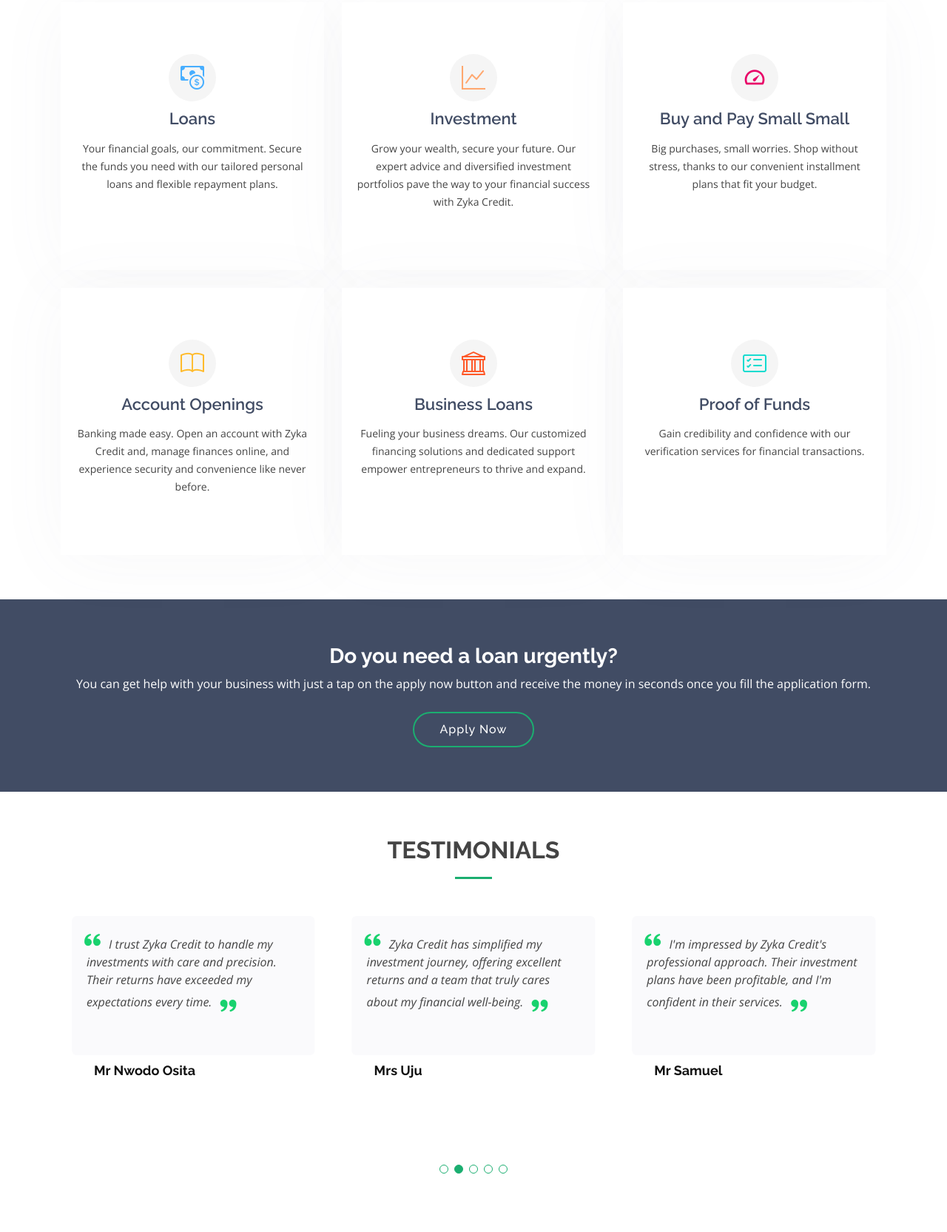
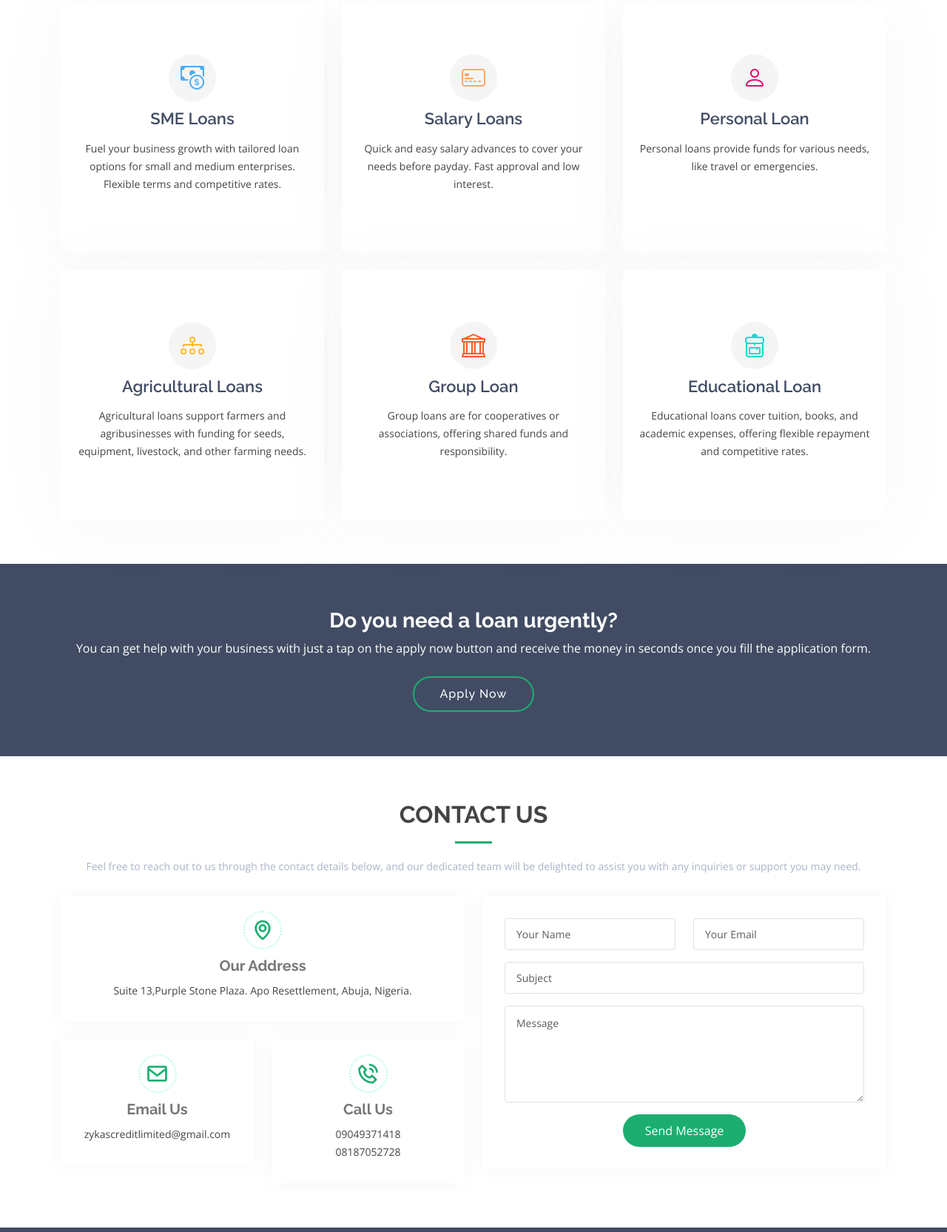
Before and after one commit to Dakolo14/zyka, a plain HTML site: page index.html in a window 1280 px wide. Shown: the part 1750-3415 px from the top of the page at 74% size. Drawn offline with nearby package versions, Linux system fonts and the light colour scheme.

Commit message:
new updated commit

```diff
--- a/index.html
+++ b/index.html
@@ -156,9 +156,9 @@
               <div class="icon">
                 <i class="bi bi-cash-coin"></i>
               </div>
-              <h4><a href="">Loans</a></h4>
+              <h4><a href="">SME Loans</a></h4>
               <p>
-                Your financial goals, our commitment. Secure the funds you need with our tailored personal loans and flexible repayment plans.
+                Fuel your business growth with tailored loan options for small and medium enterprises. Flexible terms and competitive rates.
               </p>
             </div>
           </div>
@@ -166,11 +166,11 @@
           <div class="col-lg-4 col-md-6 d-flex align-items-stretch mt-4 mt-md-0" data-aos="zoom-in" data-aos-delay="200">
             <div class="icon-box iconbox-orange ">
               <div class="icon">
-                <i class="bi bi-graph-up"></i>
+                <i class="bi bi-credit-card-2-front"></i>
               </div>
-              <h4><a href="">Investment </a></h4>
+              <h4><a href="">Salary Loans</a></h4>
               <p>
-                Grow your wealth, secure your future. Our expert advice and diversified investment portfolios pave the way to your financial success with Zyka Credit.
+                Quick and easy salary advances to cover your needs before payday. Fast approval and low interest.
               </p>
             </div>
           </div>
@@ -178,11 +178,11 @@
           <div class="col-lg-4 col-md-6 d-flex align-items-stretch mt-4 mt-lg-0" data-aos="zoom-in" data-aos-delay="300">
             <div class="icon-box iconbox-pink">
               <div class="icon">
-                <i class="bx bx-tachometer"></i>
+                <i class="bi bi-person"></i>
               </div>
-              <h4><a href="">Buy and Pay Small Small</a></h4>
+              <h4><a href="">Personal Loan</a></h4>
               <p>
-                Big purchases, small worries. Shop without stress, thanks to our convenient installment plans that fit your budget.
+                Personal loans provide funds for various needs, like travel or emergencies.
               </p>
             </div>
           </div>
@@ -190,11 +190,11 @@
           <div class="col-lg-4 col-md-6 d-flex align-items-stretch mt-4" data-aos="zoom-in" data-aos-delay="100">
             <div class="icon-box iconbox-yellow">
               <div class="icon">
-                <i class="bi bi-book"></i>
+                <i class="bi bi-diagram-3"></i>
               </div>
-              <h4><a href="">Account Openings</a></h4>
+              <h4><a href="">Agricultural Loans</a></h4>
               <p>
-                Banking made easy. Open an account with Zyka Credit and, manage finances online, and experience security and convenience like never before.
+                Agricultural loans support farmers and agribusinesses with funding for seeds, equipment, livestock, and other farming needs.
               </p>
             </div>
           </div>
@@ -204,9 +204,9 @@
               <div class="icon">
                 <i class="bi bi-bank"></i>
               </div>
-              <h4><a href="">Business Loans</a></h4>
+              <h4><a href="">Group Loan</a></h4>
               <p>
-                Fueling your business dreams. Our customized financing solutions and dedicated support empower entrepreneurs to thrive and expand.
+                Group loans are for cooperatives or associations, offering shared funds and responsibility.
               </p>
             </div>
           </div>
@@ -214,11 +214,11 @@
           <div class="col-lg-4 col-md-6 d-flex align-items-stretch mt-4" data-aos="zoom-in" data-aos-delay="300">
             <div class="icon-box iconbox-teal">
               <div class="icon">
-                <i class="bi bi-card-checklist"></i>
+                <i class="bi bi-backpack4"></i>
               </div>
-              <h4><a href="">Proof of Funds</a></h4>
+              <h4><a href="">Educational Loan</a></h4>
               <p>
-                Gain credibility and confidence with our verification services for financial transactions.
+                Educational loans cover tuition, books, and academic expenses, offering flexible repayment and competitive rates.
               </p>
             </div>
           </div>
@@ -242,79 +242,6 @@
 
       </div>
     </section><!-- End Cta Section -->
-
-    <!-- ======= Testimonials Section ======= -->
-    <section id="testimonials" class="testimonials">
-      <div class="container">
-
-        <div class="section-title">
-          <h2>Testimonials</h2>
-        </div>
-
-        <div class="testimonials-slider swiper" data-aos="fade-up" data-aos-delay="100">
-          <div class="swiper-wrapper">
-
-            <div class="swiper-slide">
-              <div class="testimonial-item">
-                <p>
-                  <i class="bx bxs-quote-alt-left quote-icon-left"></i>
-                    Investing with Zyka Credit has been a seamless experience. Their professional guidance gave me the confidence to expand my financial opportunities.
-                  <i class="bx bxs-quote-alt-right quote-icon-right"></i>
-                </p>
-                <h3>Mrs. Roseline Onyekwere</h3>
-              </div>
-            </div><!-- End testimonial item -->
-
-            <div class="swiper-slide">
-              <div class="testimonial-item">
-                <p>
-                  <i class="bx bxs-quote-alt-left quote-icon-left"></i>
-                    I trust Zyka Credit to handle my investments with care and precision. Their returns have exceeded my expectations every time.
-                  <i class="bx bxs-quote-alt-right quote-icon-right"></i>
-                </p>
-                <h3>Mr Nwodo Osita</h3>
-              </div>
-            </div><!-- End testimonial item -->
-
-            <div class="swiper-slide">
-              <div class="testimonial-item">
-                <p>
-                  <i class="bx bxs-quote-alt-left quote-icon-left"></i>
-                    Zyka Credit has simplified my investment journey, offering excellent returns and a team that truly cares about my financial well-being.
-                  <i class="bx bxs-quote-alt-right quote-icon-right"></i>
-                </p>
-                <h3>Mrs Uju</h3>
-              </div>
-            </div><!-- End testimonial item -->
-
-            <div class="swiper-slide">
-              <div class="testimonial-item">
-                <p>
-                  <i class="bx bxs-quote-alt-left quote-icon-left"></i>
-                    I'm impressed by Zyka Credit's professional approach. Their investment plans have been profitable, and I'm confident in their services.
-                  <i class="bx bxs-quote-alt-right quote-icon-right"></i>
-                </p>
-                <h3>Mr Samuel</h3>
-              </div>
-            </div><!-- End testimonial item -->
-
-            <div class="swiper-slide">
-              <div class="testimonial-item">
-                <p>
-                  <i class="bx bxs-quote-alt-left quote-icon-left"></i>
-                    Zyka Credit offers reliable and secure investment options. I've experienced steady growth and peace of mind knowing my funds are in good hands.
-                  <i class="bx bxs-quote-alt-right quote-icon-right"></i>
-                </p>
-                <h3>Bar Ndubueze Okpala</h3>
-              </div>
-            </div><!-- End testimonial item -->
-
-          </div>
-          <div class="swiper-pagination"></div>
-        </div>
-
-      </div>
-    </section><!-- End Testimonials Section -->
 
     <!-- ======= Contact Section ======= -->
     <section id="contact" class="contact">
@@ -353,7 +280,7 @@
                   <i class="bx bx-phone-call"></i>
                   <h3>Call Us</h3>
                   <p>09049371418</p>
-                  <p>09048185681</p>
+                  <p>08187052728</p>
                 </div>
               </div>
             </div>
@@ -424,7 +351,7 @@
               Suite 13,Purple Stone Plaza. <br>
               Apo Resettlement,<br>
               Abuja, Nigeria. <br><br>
-              <strong>Phone:</strong> 09049371418,  09048185681 <br>
+              <strong>Phone:</strong> 09049371418,  08187052728 <br>
               <strong>Email:</strong> zykascreditlimited@gmail.com  <br>
             </p>
           </div>
```
Also changed, not shown: about.html (+1 -1 lines), apply-now.html (+1 -1 lines), contact.html (+2 -2 lines), privacy-policy.html (+1 -1 lines), services.html (+25 -17 lines), terms-condition.html (+1 -1 lines).
